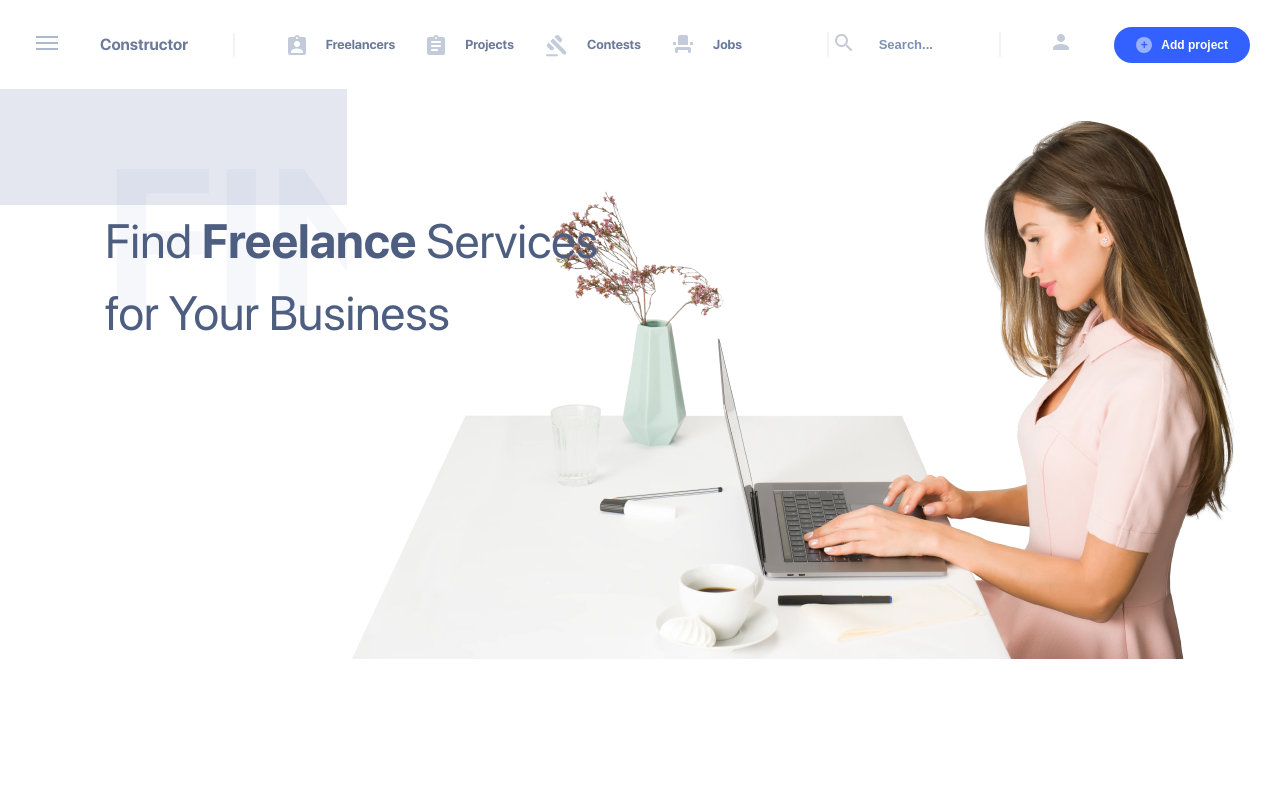
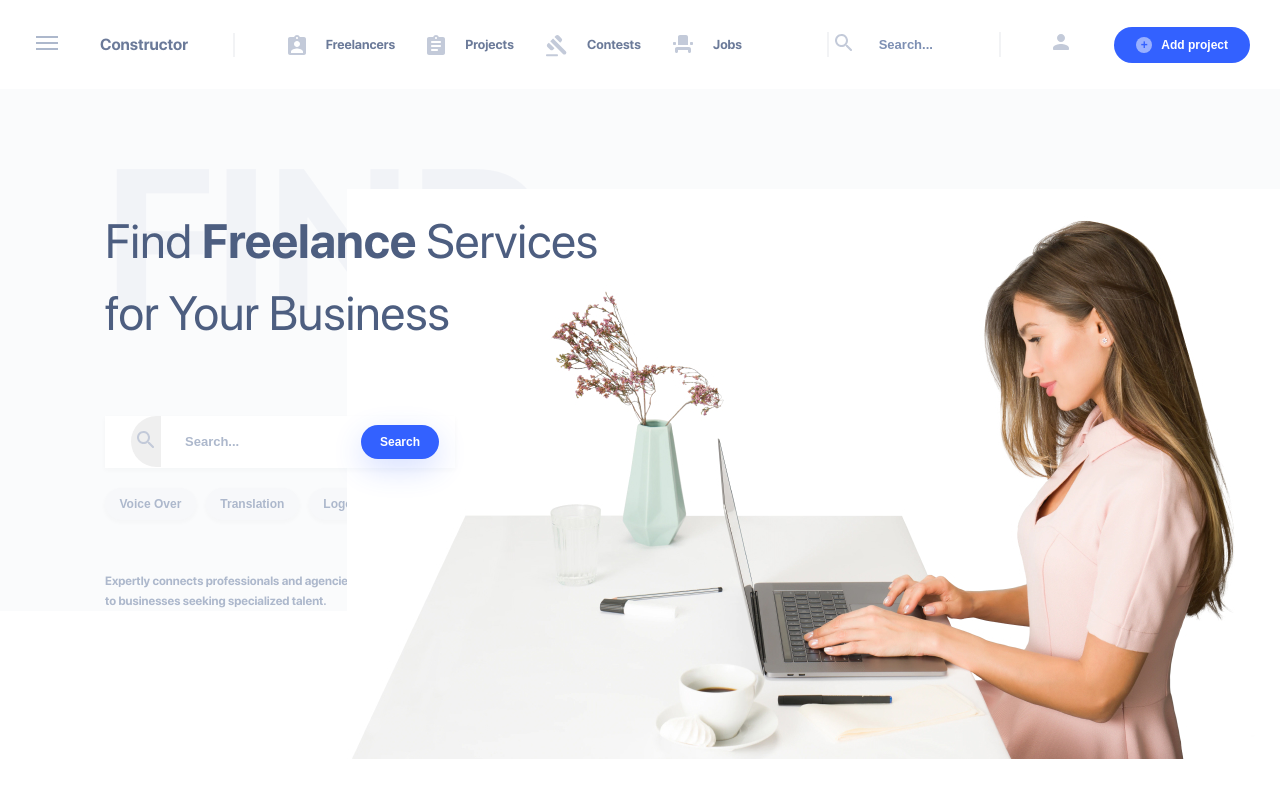
Before and after one commit to karshten/vue-freelance, a Vue app: page / in a window 1280 px wide. Built offline with nearby package versions, Linux system fonts and the light colour scheme.

Commit message:
finished intro components

```diff
--- a/src/App.vue
+++ b/src/App.vue
@@ -48,6 +48,7 @@
         margin: 0 auto;
         max-width: 1600px;
         display: flex;
+        background: #FAFBFC;
 
         &__content {
 
--- a/src/components/Intro/IntroSearch.vue
+++ b/src/components/Intro/IntroSearch.vue
@@ -1,5 +1,15 @@
 <template>
-
+    <div class="search">
+        <button class="search__icon">
+            <svg width="18" height="18" viewBox="0 0 18 18" fill="none" xmlns="http://www.w3.org/2000/svg">
+                <path fill-rule="evenodd" clip-rule="evenodd"
+                      d="M12.5006 11.0006H11.7106L11.4306 10.7306C12.6306 9.33063 13.2506 7.42063 12.9106 5.39063C12.4406 2.61063 10.1206 0.390626 7.32063 0.0506256C3.09063 -0.469374 -0.469374 3.09063 0.0506256 7.32063C0.390626 10.1206 2.61063 12.4406 5.39063 12.9106C7.42063 13.2506 9.33063 12.6306 10.7306 11.4306L11.0006 11.7106V12.5006L15.2506 16.7506C15.6606 17.1606 16.3306 17.1606 16.7406 16.7506C17.1506 16.3406 17.1506 15.6706 16.7406 15.2606L12.5006 11.0006ZM6.50063 11.0006C4.01063 11.0006 2.00063 8.99063 2.00063 6.50063C2.00063 4.01063 4.01063 2.00063 6.50063 2.00063C8.99063 2.00063 11.0006 4.01063 11.0006 6.50063C11.0006 8.99063 8.99063 11.0006 6.50063 11.0006Z"
+                      fill="#C3CAD9"/>
+            </svg>
+        </button>
+        <input placeholder="Search..." class="search__input" type="text">
+        <button class="search__btn">Search</button>
+    </div>
 </template>
 
 <script>
@@ -8,6 +18,51 @@
     }
 </script>
 
-<style scoped>
+<style scoped lang="scss">
+    @import "src/assets/scss/variables.scss";
 
+    .search {
+        width: 350px;
+        margin-top: 67px;
+        background: #FFFFFF;
+        box-shadow: 0 2px 5px rgba(54, 61, 77, 0.03);
+        z-index: 100000;
+        position: relative;
+
+        &__input {
+            width: 100%;
+            border: none;
+            padding: 18.3px 80px;
+            color: $text-light-blue;
+            font-size: 13px;
+            font-weight: 700;
+            border-radius: 30px;
+
+
+            &::placeholder {
+                color: $text-light-blue;
+                font-size: 13px;
+                font-weight: 700;
+            }
+        }
+
+        &__btn {
+            @include button(10px 19px);
+            box-shadow: 0px 10px 30px rgba(51, 97, 255, 0.2);
+            right: 16px;
+            top: 9px;
+        }
+
+        &__icon {
+            height: 99%;
+            border-radius: 30px 0 0 30px;
+            border: none;
+            left: 26px;
+        }
+
+        &__icon, &__btn {
+            cursor: pointer;
+            position: absolute;
+        }
+    }
 </style>
--- a/src/components/Intro/IntroTag.vue
+++ b/src/components/Intro/IntroTag.vue
@@ -1,13 +1,38 @@
 <template>
-
+    <div class="tag">
+        <button class="tag__btn">{{tag}}</button>
+    </div>
 </template>
 
 <script>
     export default {
+        props: ['tag'],
         name: "IntroTag"
     }
 </script>
 
-<style scoped>
+<style scoped lang="scss">
+    @import "src/assets/scss/variables.scss";
 
+    .tag {
+        display: inline-block;
+        margin-right: 10px;
+
+        &__btn {
+            background: #F7F8FA;
+            box-shadow: 0px 2px 5px rgba(54, 61, 77, 0.03);
+            border-radius: 30px;
+            padding: 9px 14.5px;
+            color: $text-light-blue;
+            font-size: 12px;
+            font-weight: 800;
+            border: none;
+            cursor: pointer;
+
+            &:hover {
+                padding: 8px 13.5px;
+                border: 1px solid $text-light-blue;
+            }
+        }
+    }
 </style>
--- a/src/views/Main.vue
+++ b/src/views/Main.vue
@@ -4,13 +4,36 @@
             <h1 class="intro__title">Find <span>Freelance</span> Services for Your Business</h1>
             <div class="intro__internal-title"><h2>FIND</h2></div>
             <img class="intro__home-img" src="src/assets/images/home-page.jpg" alt="home-image">
+
+            <div class="intro__search-content">
+                <IntroSearch/>
+                <div class="intro__tags">
+                    <router-link :to="'/'">
+                        <IntroTag v-for="tag in tags" :key="tag" :tag="tag"/>
+                    </router-link>
+                </div>
+                <p class="intro__info">Expertly connects professionals and agencies to businesses seeking specialized talent.</p>
+            </div>
         </div>
     </section>
 </template>
 
 <script>
+    import IntroSearch from "../components/Intro/IntroSearch.vue";
+    import IntroTag from "../components/Intro/IntroTag.vue";
+    import {ref} from 'vue'
+
     export default {
         name: "Main",
+        components: {IntroTag, IntroSearch},
+        setup() {
+            const tags = ref([
+                "Voice Over",
+                "Translation",
+                "Logo Design"
+            ])
+            return {tags}
+        }
     }
 </script>
 
@@ -26,8 +49,8 @@
             max-width: 553px;
             font-weight: 400;
             color: $mid-dark-blue;
-            z-index: 2;
-            position: absolute;
+            z-index: 1000;
+            position: relative;
 
             & span {
                 font-weight: 900;
@@ -47,10 +70,23 @@
         }
 
         &__home-img {
+            z-index: 1;
             max-width: 934px;
             position: absolute;
             right: 0;
-            top: 0;
+            top: 100px;
+        }
+
+        &__tags {
+            margin: 20px 0 51px;
+        }
+
+        &__info {
+            max-width: 257px;
+            font-size: 12px;
+            line-height: 20px;
+            color: $text-light-blue;
+            font-weight: 700;
         }
     }
 </style>
```
